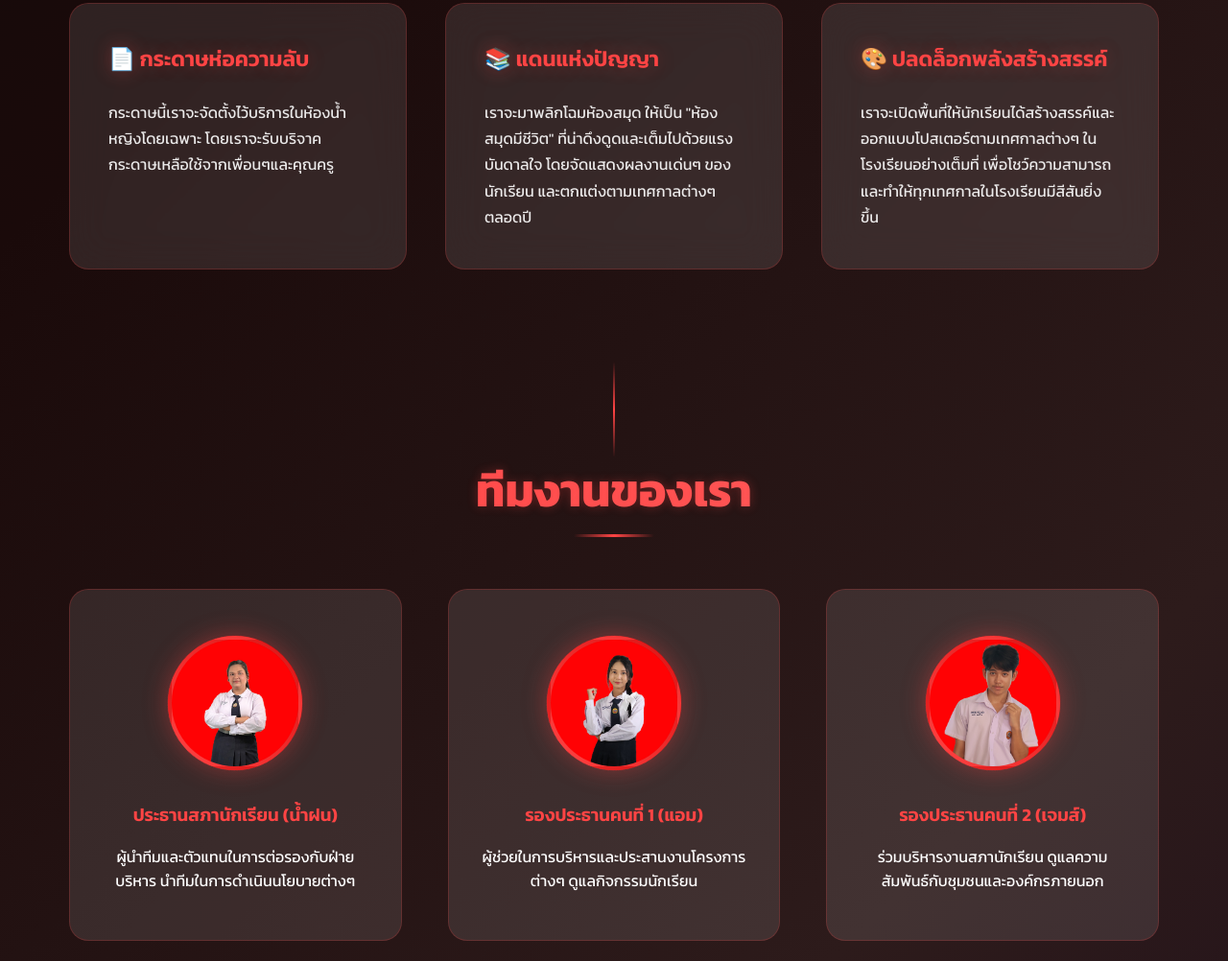
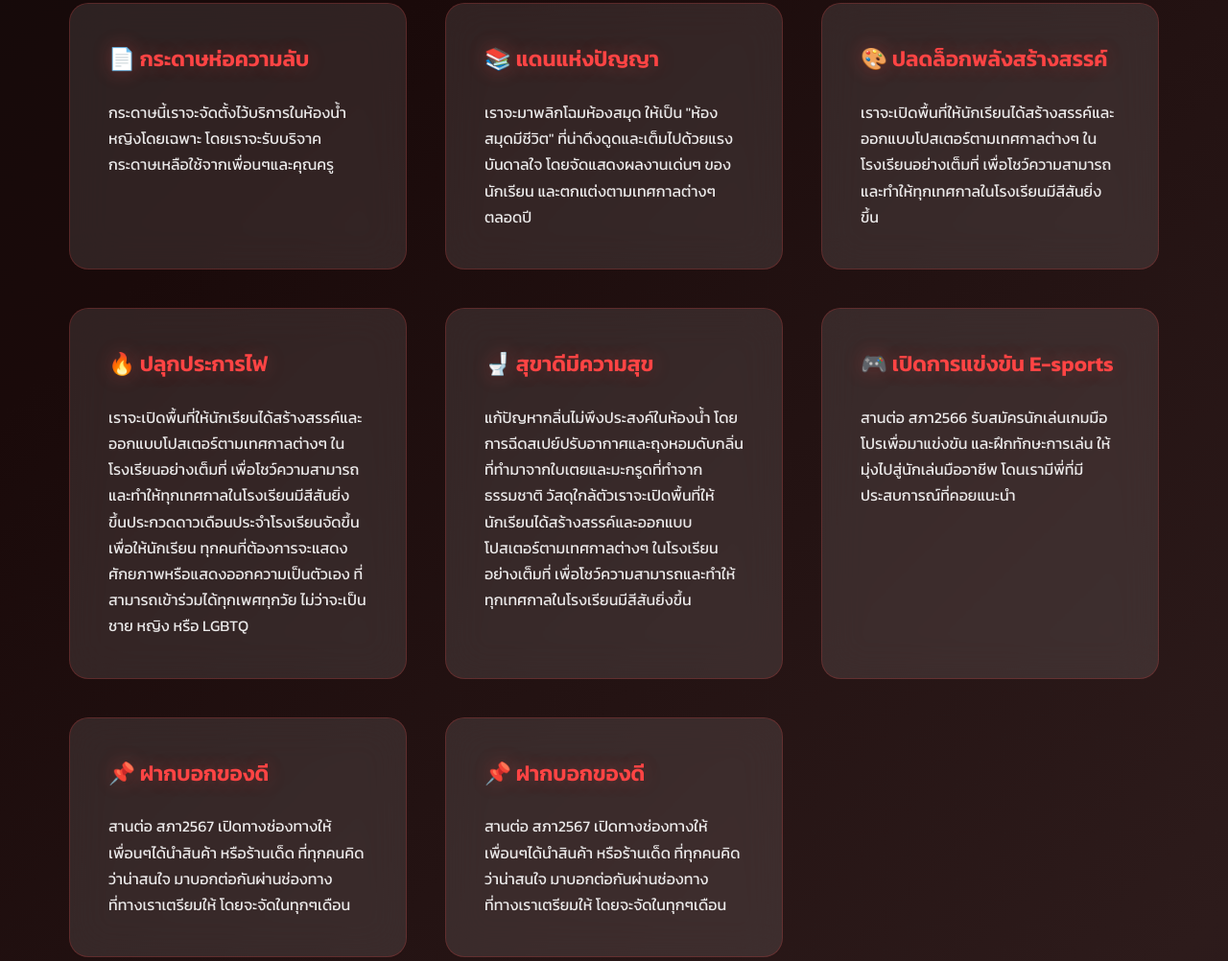
Before and after one commit to Newgen22/Newgen22.github.io, a website: page index.html in a window 1280 px wide. Shown: the part 1360-2362 px from the top of the page at 96% size. Drawn offline with Linux system fonts and the light colour scheme; animation ran at ten frames a second.

Commit message:
Update index.html

```diff
--- a/index.html
+++ b/index.html
@@ -68,6 +68,26 @@
             <div class="policy-card" data-aos="fade-up" data-aos-delay="600">
                 <h3>🎨 ปลดล็อกพลังสร้างสรรค์</h3>
                 <p>เราจะเปิดพื้นที่ให้นักเรียนได้สร้างสรรค์และออกแบบโปสเตอร์ตามเทศกาลต่างๆ ในโรงเรียนอย่างเต็มที่ เพื่อโชว์ความสามารถและทำให้ทุกเทศกาลในโรงเรียนมีสีสันยิ่งขึ้น</p>
+            </div>
+            <div class="policy-card" data-aos="fade-up" data-aos-delay="600">
+                <h3>🔥 ปลุกประการไฟ</h3>
+                <p>เราจะเปิดพื้นที่ให้นักเรียนได้สร้างสรรค์และออกแบบโปสเตอร์ตามเทศกาลต่างๆ ในโรงเรียนอย่างเต็มที่ เพื่อโชว์ความสามารถและทำให้ทุกเทศกาลในโรงเรียนมีสีสันยิ่งขึ้นประกวดดาวเดือนประจำโรงเรียนจัดขึ้นเพื่อให้นักเรียน ทุกคนที่ต้องการจะแสดงศักยภาพหรือแสดงออกความเป็นตัวเอง ที่สามารถเข้าร่วมได้ทุกเพศทุกวัย ไม่ว่าจะเป็น ชาย หญิง หรือ LGBTQ</p>
+            </div>
+            <div class="policy-card" data-aos="fade-up" data-aos-delay="600">
+                <h3>🚽 สุขาดีมีความสุข</h3>
+                <p>แก้ปัญหากลิ่นไม่พึงประสงค์ในห้องน้ำ โดยการฉีดสเปย์ปรับอากาศและถุงหอมดับกลิ่นที่ทำมาจากใบเตยและมะกรูดที่ทำจากธรรมชาติ วัสดุใกล้ตัวเราจะเปิดพื้นที่ให้นักเรียนได้สร้างสรรค์และออกแบบโปสเตอร์ตามเทศกาลต่างๆ ในโรงเรียนอย่างเต็มที่ เพื่อโชว์ความสามารถและทำให้ทุกเทศกาลในโรงเรียนมีสีสันยิ่งขึ้น</p>
+            </div>
+            <div class="policy-card" data-aos="fade-up" data-aos-delay="600">
+                <h3>🎮 เปิดการแข่งขัน  E-sports</h3>
+                <p>สานต่อ สภา2566 รับสมัครนักเล่นเกมมือโปรเพื่อมาแข่งขัน  และฝึกทักษะการเล่น ให้มุ่งไปสู่นักเล่นมืออาชีพ โดนเรามีพี่ที่มีประสบการณ์ที่คอยแนะนำ</p>
+            </div>
+            <div class="policy-card" data-aos="fade-up" data-aos-delay="600">
+                <h3> 📌 ฝากบอกของดี</h3>
+                <p>สานต่อ สภา2567 เปิดทางช่องทางให้เพื่อนๆได้นำสินค้า หรือร้านเด็ด ที่ทุกคนคิดว่าน่าสนใจ มาบอกต่อกันผ่านช่องทาง ที่ทางเราเตรียมให้ โดยจะจัดในทุกๆเดือน</p>
+            </div>
+             <div class="policy-card" data-aos="fade-up" data-aos-delay="600">
+                <h3> 📌 ฝากบอกของดี</h3>
+                <p>สานต่อ สภา2567 เปิดทางช่องทางให้เพื่อนๆได้นำสินค้า หรือร้านเด็ด ที่ทุกคนคิดว่าน่าสนใจ มาบอกต่อกันผ่านช่องทาง ที่ทางเราเตรียมให้ โดยจะจัดในทุกๆเดือน</p>
             </div>
         </div>
     </section>
```
